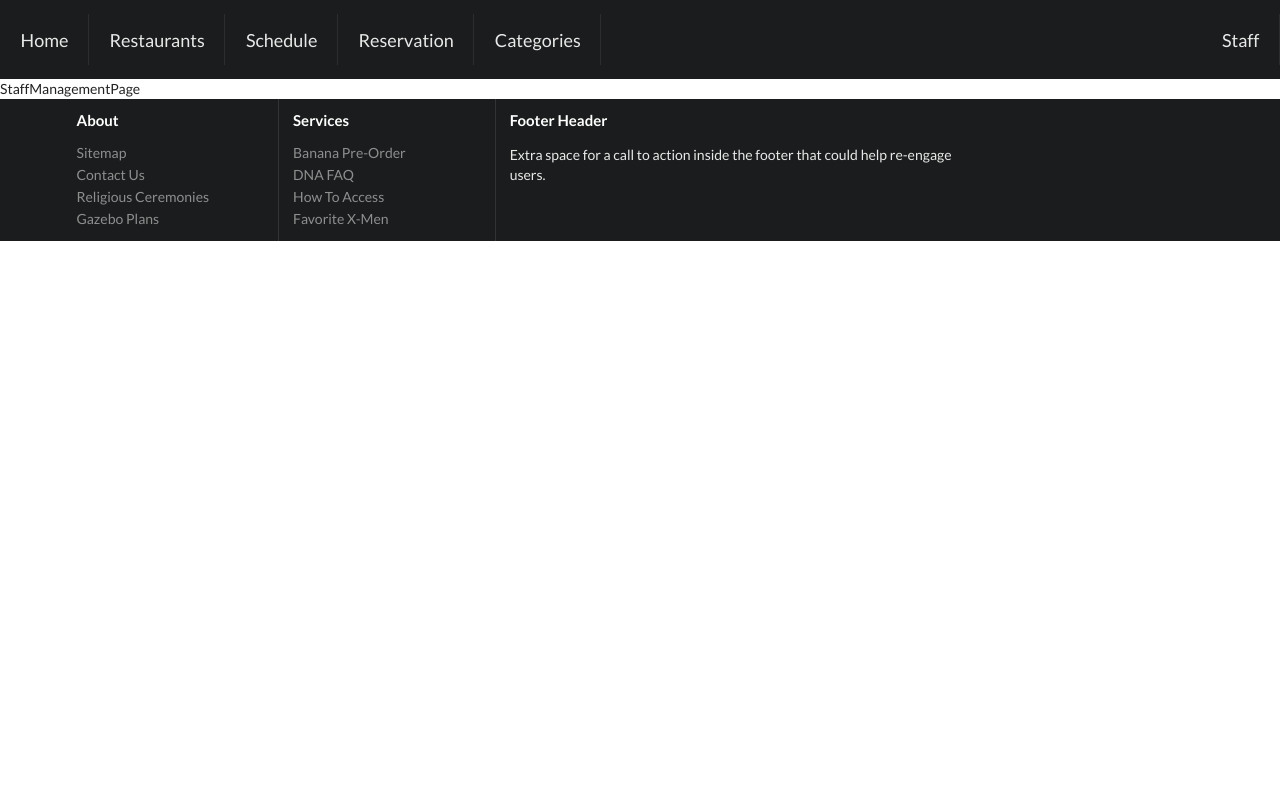
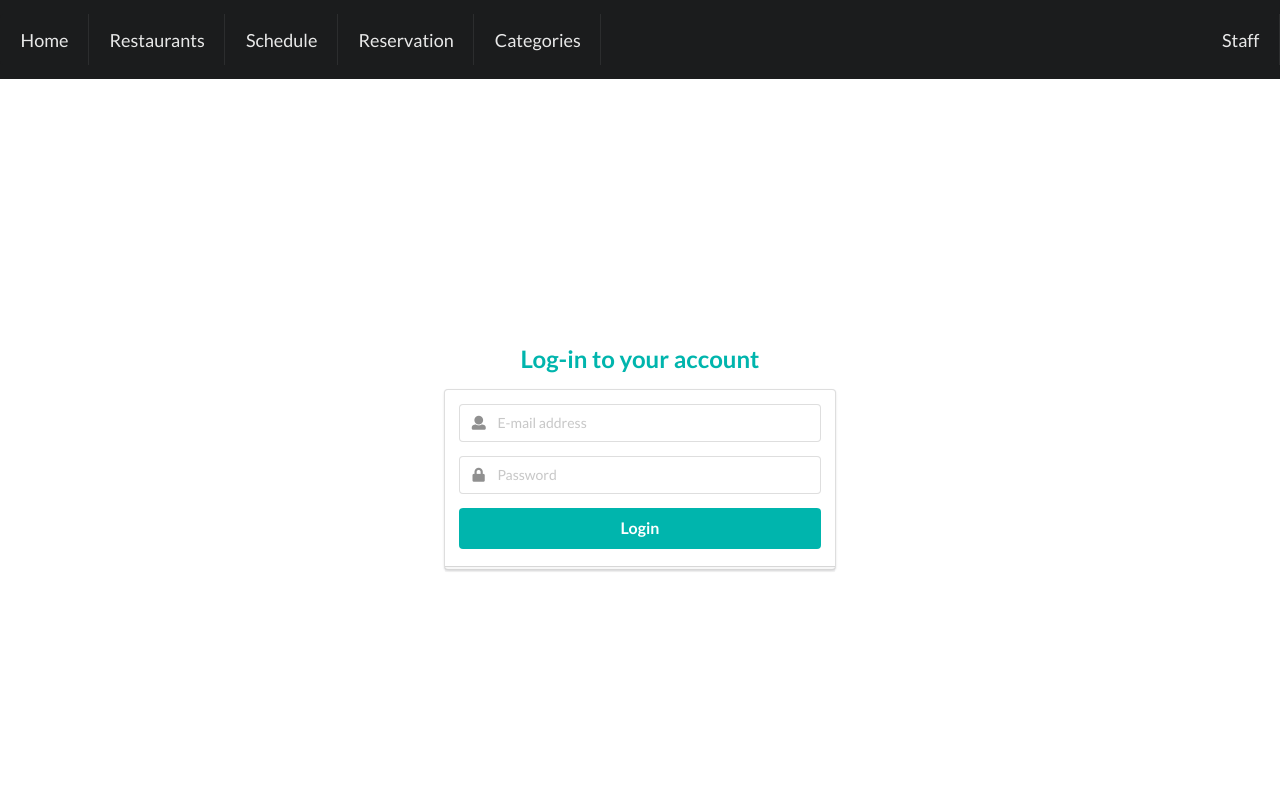
Before and after one commit to restaurantscruisearq2019/Front, a React app in the folder restaurants/: page /staff in a window 1280 px wide. Shown: the top 800 px of the page. Built offline with nearby package versions, Linux system fonts and the light colour scheme.

Commit message:
Manager Login

```diff
--- a/restaurants/src/components/Categories.js
+++ b/restaurants/src/components/Categories.js
@@ -4,7 +4,7 @@ class Categories extends React.Component {
 
   render() {
     return(
-      <div className="ui sixteen wide column two column relaxed grid middle aligned content container">
+      <div id="reservationgrid" className="ui sixteen wide column two column relaxed grid middle aligned content container">
           <div className="five wide column">
             <div class="ui secondary vertical menu">
                 <a class="active item">
--- a/restaurants/src/components/ManagerLoginPage.js
+++ b/restaurants/src/components/ManagerLoginPage.js
@@ -2,7 +2,35 @@ import React from "react";
 
 class ManagerLoginPage extends React.Component {
   render() {
-    return <div>ManagerLoginPage</div>;
+    return(
+      <div id="reservationgrid" class="ui middle aligned center aligned grid container">
+        <div id="reservationcolumn" class="column">
+          <h2 class="ui teal image header">
+            <div class="content">
+              Log-in to your account
+            </div>
+          </h2>
+          <form class="ui large form">
+            <div class="ui stacked segment">
+              <div class="field">
+                <div class="ui left icon input">
+                  <i class="user icon"></i>
+                  <input type="text" name="email" placeholder="E-mail address" />
+                </div>
+              </div>
+              <div class="field">
+                <div class="ui left icon input">
+                  <i class="lock icon"></i>
+                  <input type="password" name="password" placeholder="Password" />
+                </div>
+              </div>
+              <div class="ui fluid large teal submit button">Login</div>
+            </div>
+            <div class="ui error message"></div>
+          </form>
+        </div>
+      </div>
+    );
   }
 }
 
--- a/restaurants/src/components/StaffManagementPage.js
+++ b/restaurants/src/components/StaffManagementPage.js
@@ -1,8 +1,12 @@
 import React from "react";
-
+import ManagerLoginPage from "./ManagerLoginPage";
 class StaffManagementPage extends React.Component {
   render() {
-    return <div>StaffManagementPage</div>;
+    return(
+      <div id="reservationgrid">
+        <ManagerLoginPage />
+      </div>
+    );
   }
 }
 
--- a/restaurants/src/styles/index.css
+++ b/restaurants/src/styles/index.css
@@ -2,7 +2,7 @@
   height: 100%;
 }
 #reservationcolumn {
-  max-width: 450px;
+  max-width: 30em;
 }
 
 body {
```
